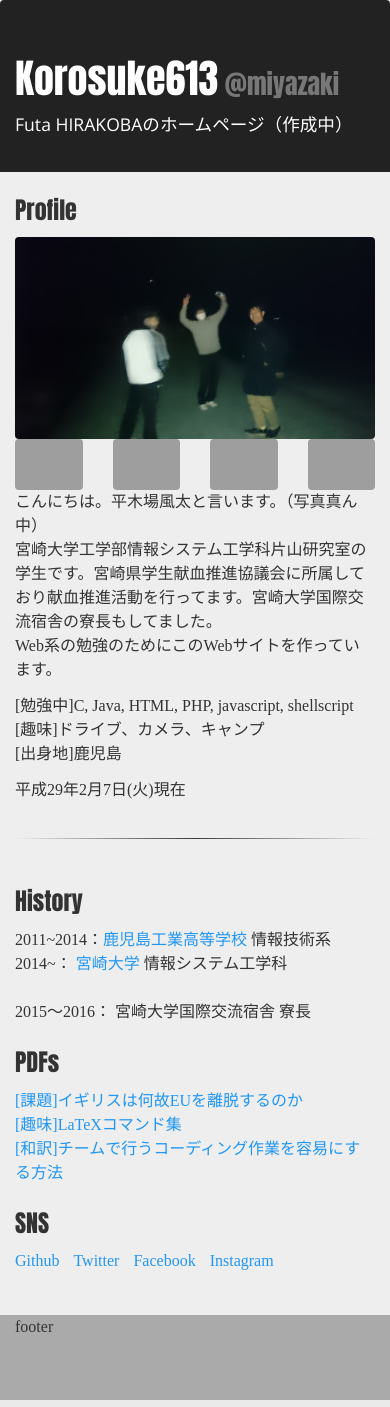
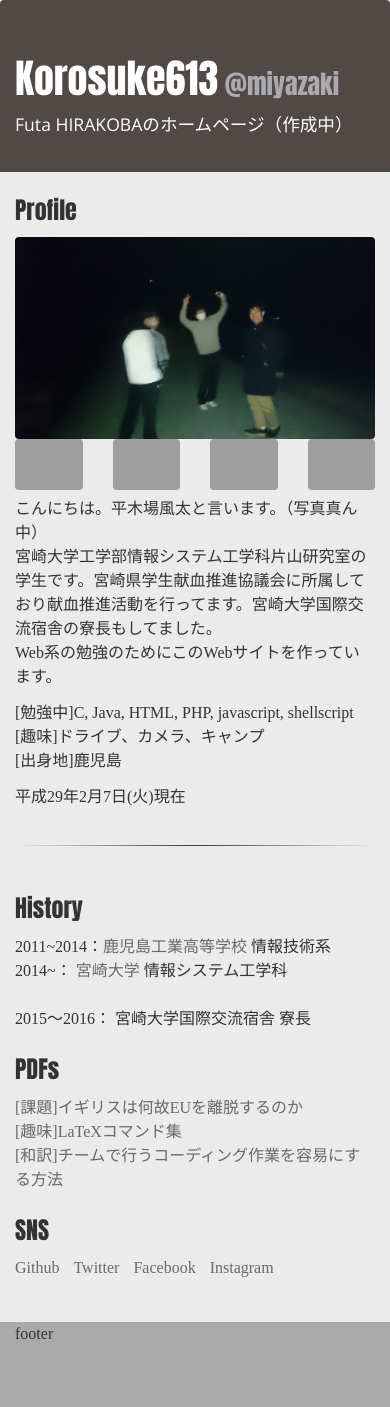
Before and after one commit to korosuke613/myHomepage, a PHP site: page / in a window 390 px wide. Run offline with PHP 8.4, Linux system fonts and the light colour scheme; some web fonts are replaced; grey boxes are pictures that could not be loaded.

Commit message:
Change color to link

```diff
--- a/css/link.css
+++ b/css/link.css
@@ -1,11 +1,27 @@
-.sns {
+a {
     display: inline-block;
     transition: .3s;
     -webkit-transform: scale(1);
     transform: scale(1);
 }
 
-.sns:hover {
+a:link {
+    color: #696969;
+}
+
+a:visited {
+    color: #808080;
+    text-decoration: underline;
+}
+
+a:hover {
+    color: #606060;
+    text-decoration: none;
     -webkit-transform: scale(1.1);
     transform: scale(1.1);
 }
+
+a:active {
+    color: #fff;
+    text-decoration: none;
+}
--- a/index.html
+++ b/index.html
@@ -36,8 +36,8 @@
     <header>
         <div class="container" style="margin-bottom:-35px;">
             <div class="row">
-                <div class="jumbotron" style="background-color:#222;color:#FFF">
-                    <h1 id="headTitle">Korosuke613<small> @miyazaki</small></h1>
+                <div class="jumbotron" style="background-color:#504946;color:#FFF">
+                    <h1 id="headTitle">Korosuke613<small style="color:#aaaab0"> @miyazaki</small></h1>
                     <h4>Futa HIRAKOBAのホームページ（作成中）</h4>
                 </div>
             </div>
@@ -49,7 +49,7 @@
     <!-- 本文ブロック  -->
     <div class="container">
         <div class="row">
-            <div class="col-xs-12" style="background:#EEE;height: 100%;">
+            <div class="col-xs-12" style="background:#ebebeb;height: 100%;">
                 <h1>
                     Profile
                 </h1>
```
Lines whose indentation alone changed are shown as unchanged.
